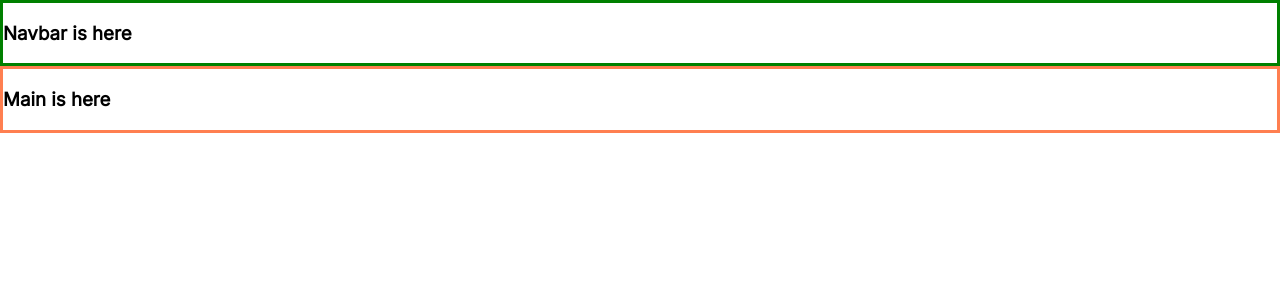
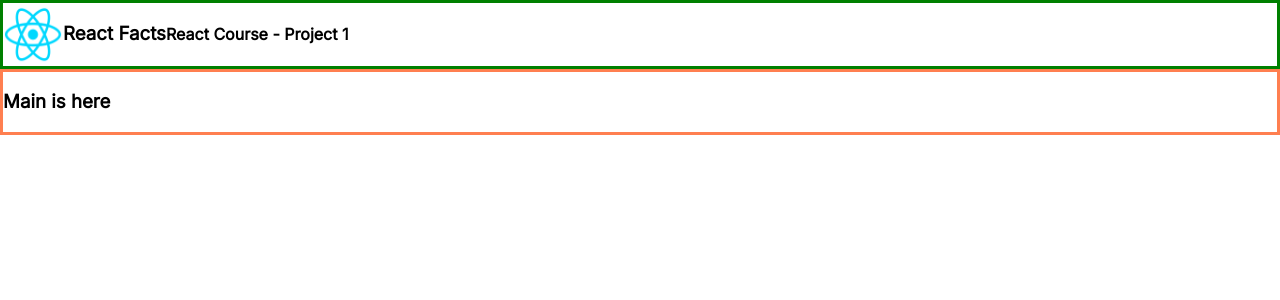
Before and after one commit to astramieri/react.js-tutorial, a React (Create React App) app in the folder 08-project-setup/: page / in a window 1280 px wide. Shown: the top 300 px of the page. Built offline with nearby package versions, Linux system fonts and the light colour scheme.

Commit message:
Styled the nav bar

```diff
--- a/08-project-setup/public/index.css
+++ b/08-project-setup/public/index.css
@@ -11,7 +11,8 @@ div.Main {
   border-style: solid;
 }
 
-div.Navbar {
+nav.Navbar {
   border-color: green;
   border-style: solid;
+  display: flex;
 }
--- a/08-project-setup/src/components/Main.js
+++ b/08-project-setup/src/components/Main.js
@@ -1,5 +1,3 @@
-//import '../index.css';
-
 function Main() {
   return (
     <div className="Main">
--- a/08-project-setup/src/components/Navbar.js
+++ b/08-project-setup/src/components/Navbar.js
@@ -1,10 +1,12 @@
-//import '../index.css';
+import react_logo from '../images/react_logo.png';
 
 function Navbar() {
   return (
-    <div className="Navbar">
-      <h3>Navbar is here</h3>
-    </div>
+    <nav className="Navbar">
+      <img src={react_logo} alt="logo" width="60px"></img>
+      <h3>React Facts</h3>
+      <h4>React Course - Project 1</h4>
+    </nav>
   );
 }
 
```
Also changed, not shown: 08-project-setup/src/images/react_logo.png (added).
